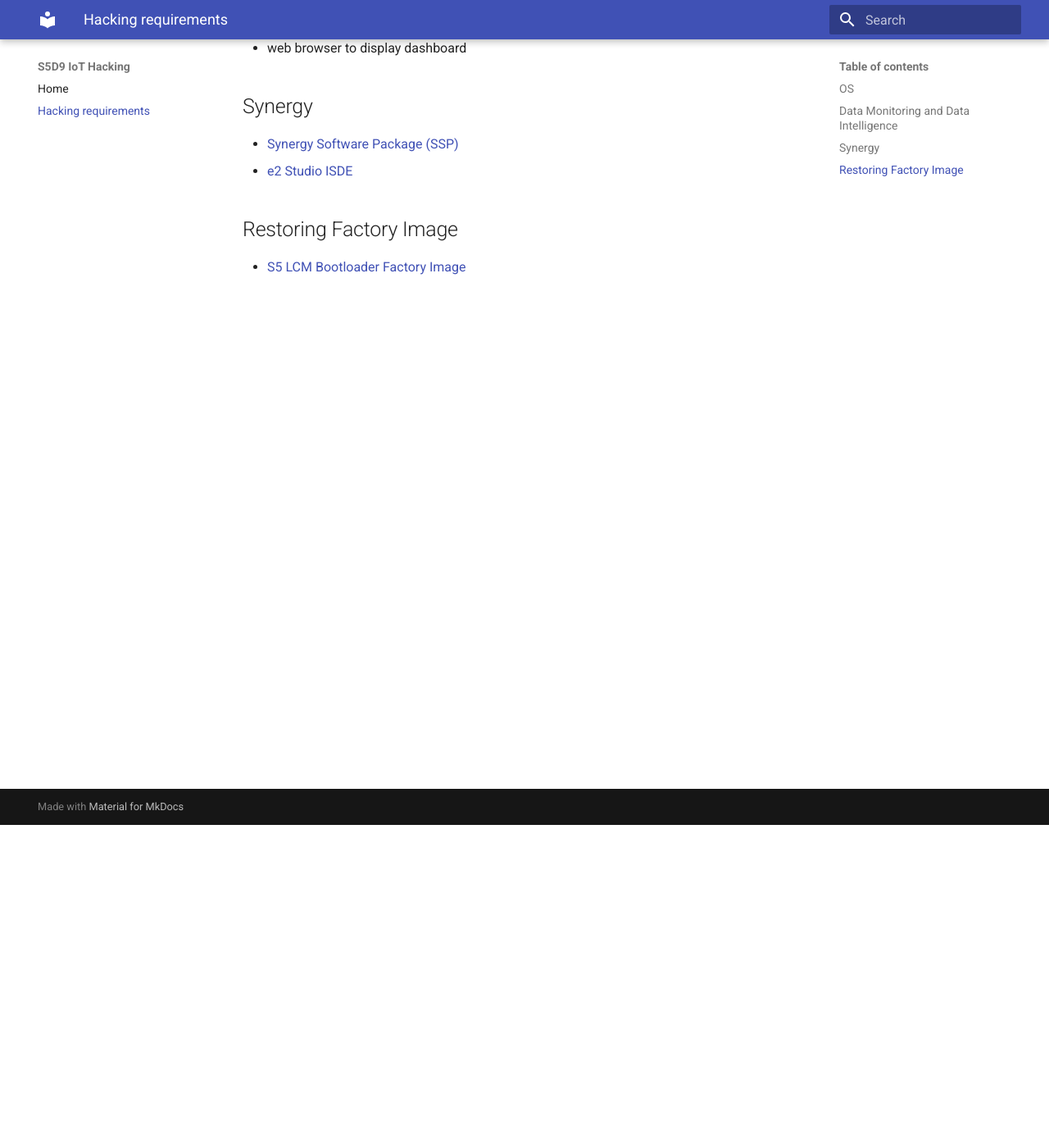
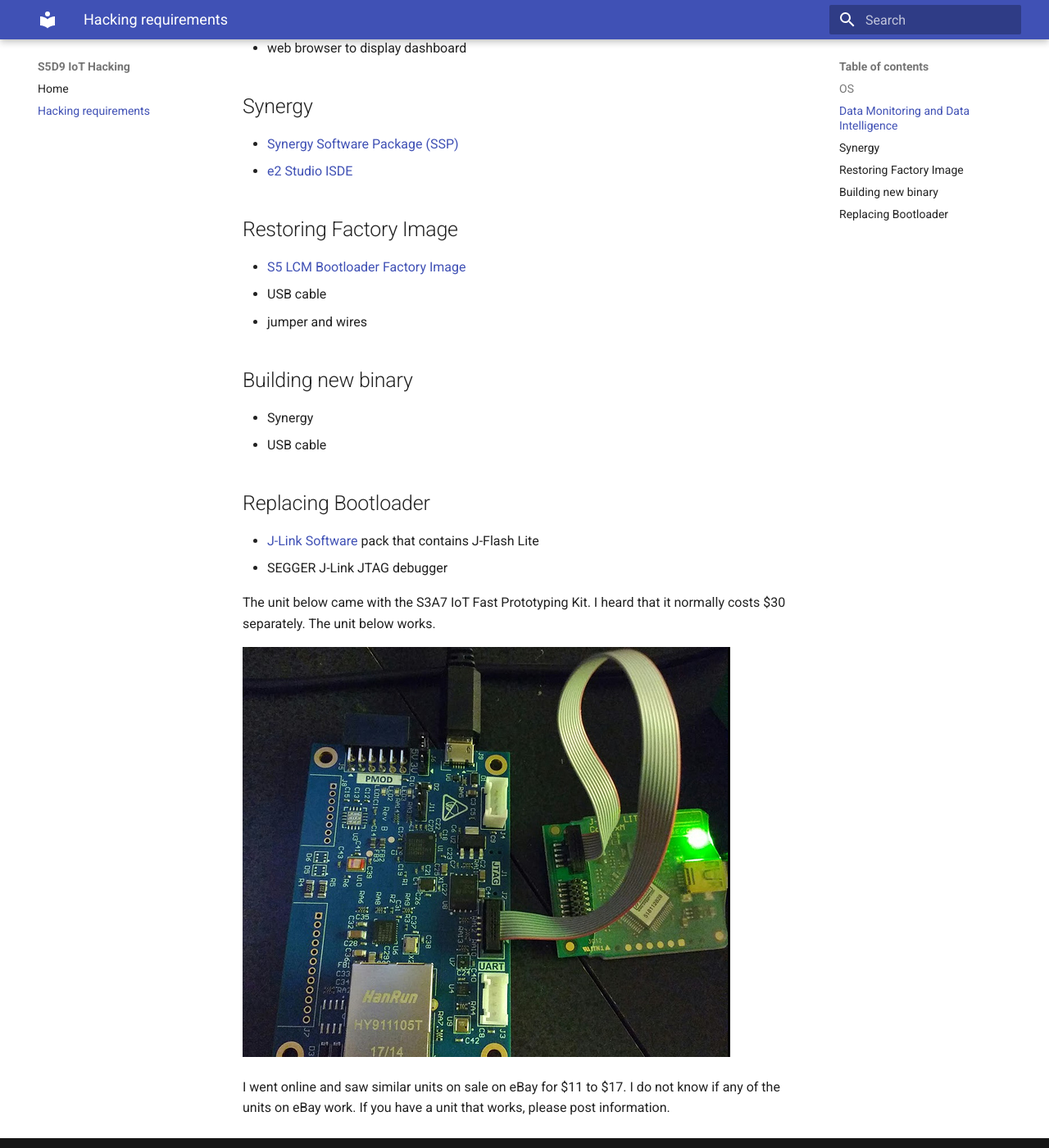
Before and after one commit to codetricity/s5d9-hacking, an MkDocs documentation site: the page built from docs/requirements.md, in a window 1280 px wide and 1400 px high, scrolled down 394 px. Shown: the whole window at 82% size. Built offline with MkDocs 1.6.1 and Material for MkDocs 9.7.7, drawn with Linux system fonts in a browser that asks for light colours.

Commit message:
new info on Segger Debugger

```diff
--- a/docs/requirements.md
+++ b/docs/requirements.md
@@ -17,3 +17,22 @@ will not be able to use Synergy.
 
 ## Restoring Factory Image
 - [S5 LCM Bootloader Factory Image](http://learn.iotcommunity.io/t/s5d9-iot-fast-prot-kit-factory-image-files-updated/1091)
+- USB cable
+- jumper and wires
+
+## Building new binary
+- Synergy
+- USB cable
+
+## Replacing Bootloader
+
+- [J-Link Software](https://www.segger.com/downloads/jlink/) pack that contains J-Flash Lite
+- SEGGER J-Link JTAG debugger
+
+The unit below came with the S3A7 IoT Fast Prototyping Kit. I heard that it normally
+costs $30 separately. The unit below works.
+
+![](img/j-link.jpg)
+
+I went online and saw similar units on sale on eBay for $11 to $17. I do not know if
+any of the units on eBay work. If you have a unit that works, please post information.
```
Also changed, not shown: docs/img/j-link.jpg (added).
